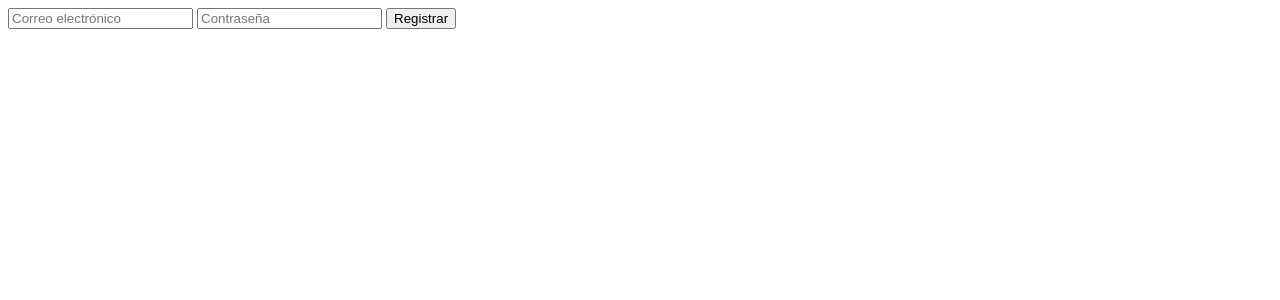
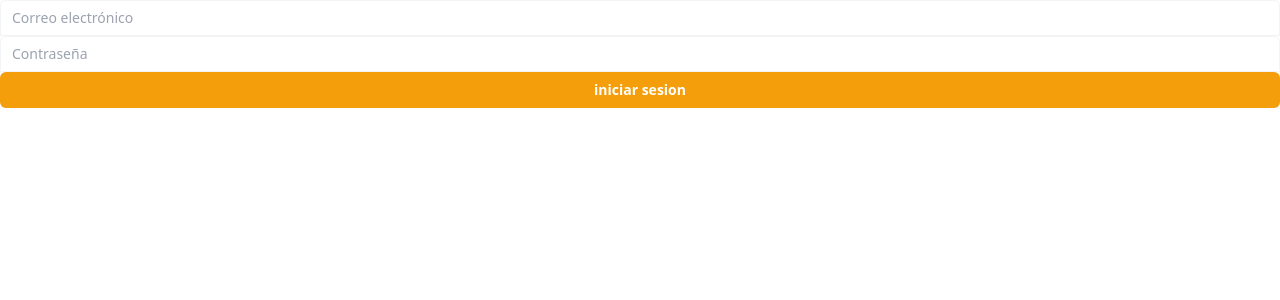
Before and after one commit to Franco-Marchese/pucara-web, a Django app: page / in a window 1280 px wide. Shown: the top 300 px of the page. Run offline with Django 4.2, Linux system fonts and the light colour scheme; some libraries are stand-ins or nearby versions.

Commit message:
creando el html de inicio de sesion

```diff
--- a/appUsuarios/templates/login.html
+++ b/appUsuarios/templates/login.html
@@ -1,24 +1,15 @@
+{% extends 'usuario-base.html' %}
+{% load static %}
+
+{% block sesion %}
 <form action="." method="POST">
     {% csrf_token %}
-    <input
-    required
-    name="email"
-    type="email"
-    autocomplete="email"
-    placeholder="Correo electrónico"
-    class="relative block w-full rounded-t-md border-0 py-1.5 text-gray-900 ring-1 ring-inset ring-gray-100 placeholder:text-gray-400 focus:z-10 focus:ring-2 focus:ring-inset focus:ring-orange-600 sm:text-sm sm:leading-6"
+    <input required name="email" type="email" autocomplete="email" placeholder="Correo electrónico" class="relative block w-full rounded-t-md border-0 py-1.5 text-gray-900 ring-1 ring-inset ring-gray-100 placeholder:text-gray-400 focus:z-10 focus:ring-2 focus:ring-inset focus:ring-orange-600 sm:text-sm sm:leading-6"
     >
-    <input
-    required
-    name="contraseña"
-    type="password"
-    placeholder="Contraseña"
-    class="relative block w-full rounded-t-md border-0 py-1.5 text-gray-900 ring-1 ring-inset ring-gray-100 placeholder:text-gray-400 focus:z-10 focus:ring-2 focus:ring-inset focus:ring-orange-600 sm:text-sm sm:leading-6"
-    >
+    <input required name="contraseña" type="password" placeholder="Contraseña" class="relative block w-full rounded-t-md border-0 py-1.5 text-gray-900 ring-1 ring-inset ring-gray-100 placeholder:text-gray-400 focus:z-10 focus:ring-2 focus:ring-inset focus:ring-orange-600 sm:text-sm sm:leading-6">
 
-    <button
-    type="submit"
-    class="flex w-full justify-center rounded-md bg-orange-600 px-3 py-1.5 text-sm font-semibold leading-6 text-white hover:bg-orange-500 focus-visible:outline focus-visible:outline-2 focus-visible:outline-offset-2 focus-visible:outline-orange-600">
-        Registrar
+    <button type="submit" class="flex w-full justify-center rounded-md bg-amber-500 px-3 py-1.5 text-sm font-semibold leading-6 text-white hover:bg-amber-500 focus-visible:outline focus-visible:outline-2 focus-visible:outline-offset-2 focus-visible:outline-orange-600">
+        iniciar sesion
     </button>
 </form>
+{% endblock %}
--- a/appUsuarios/templates/registro.html
+++ b/appUsuarios/templates/registro.html
@@ -1,3 +1,7 @@
+{% extends 'usuario-base.html' %}
+{% load static %}
+
+{% block registros_usuarios %}
 <form action="." method="POST">
     {% csrf_token %}
     <input
@@ -36,3 +40,4 @@
         Registrar
     </button>
 </form>
+{% endblock %}
--- /dev/null
+++ b/appUsuarios/templates/usuario-base.html
@@ -0,0 +1,34 @@
+{% load static %}
+{% load static tailwind_tags %}
+
+<html class="scroll-smooth scroll-pt-12">
+  <head>
+      <meta charset="utf-8">
+      <meta http-equiv="X-UA-Compatible" content="IE=edge">
+      <meta name="description" content="">
+      <meta name="viewport" content="width=device-width, initial-scale=1">
+      <title>PUCARA</title>
+      {% tailwind_css %}
+  </head>
+  <nav>
+
+  </nav>
+  <body>
+    <div class="col-start-2 col-span-4">
+            <!-- inicio de sesion -->
+            {% block sesion %}
+            {% endblock %}
+
+            <!-- Registros de usuarios -->
+            {% block registros_usuarios %}
+            {% endblock %}
+
+            <!-- Dashboard usuarios -->
+            {% block usuarios %}
+            {% endblock %}
+    </div>
+  </body>
+  <footer>
+    <!--link de redes de sociales-->
+  </footer>
+</html>
--- a/appUsuarios/templates/usuarios.html
+++ b/appUsuarios/templates/usuarios.html
@@ -1,3 +1,7 @@
+{% extends 'usuario-base.html' %}
+{% load static %}
+
+{% block usuarios %}
 <ul>
     {% for e in usuarios %}
     <div>
@@ -10,3 +14,4 @@
     </div>
     {% endfor %}
 </ul>
+{% endblock %}
--- a/pucaraweb/settings.py
+++ b/pucaraweb/settings.py
@@ -88,7 +88,7 @@ DATABASES = {
         'ENGINE': 'django.db.backends.mysql',
         'NAME': 'pucara',
         'USER': 'root',
-        'PASSWORD': 'ottotorapilontai',
+        'PASSWORD': 'matiloko16',
         'HOST': 'localhost',
         'PORT': '',
     }
--- a/theme/static/css/dist/styles.css
+++ b/theme/static/css/dist/styles.css
@@ -722,12 +722,52 @@ select {
   }
 }
 
+.sr-only {
+  position: absolute;
+  width: 1px;
+  height: 1px;
+  padding: 0;
+  margin: -1px;
+  overflow: hidden;
+  clip: rect(0, 0, 0, 0);
+  white-space: nowrap;
+  border-width: 0;
+}
+
+.visible {
+  visibility: visible;
+}
+
+.collapse {
+  visibility: collapse;
+}
+
 .static {
   position: static;
 }
 
+.fixed {
+  position: fixed;
+}
+
+.absolute {
+  position: absolute;
+}
+
 .relative {
   position: relative;
+}
+
+.sticky {
+  position: sticky;
+}
+
+.col-span-4 {
+  grid-column: span 4 / span 4;
+}
+
+.col-start-2 {
+  grid-column-start: 2;
 }
 
 .mx-auto {
@@ -743,12 +783,44 @@ select {
   display: flex;
 }
 
+.table {
+  display: table;
+}
+
+.grid {
+  display: grid;
+}
+
+.contents {
+  display: contents;
+}
+
+.hidden {
+  display: none;
+}
+
 .h-screen {
   height: 100vh;
 }
 
 .w-full {
   width: 100%;
+}
+
+.border-collapse {
+  border-collapse: collapse;
+}
+
+.transform {
+  transform: translate(var(--tw-translate-x), var(--tw-translate-y)) rotate(var(--tw-rotate)) skewX(var(--tw-skew-x)) skewY(var(--tw-skew-y)) scaleX(var(--tw-scale-x)) scaleY(var(--tw-scale-y));
+}
+
+.scroll-pt-12 {
+  scroll-padding-top: 3rem;
+}
+
+.content-start {
+  align-content: flex-start;
 }
 
 .items-center {
@@ -759,6 +831,10 @@ select {
   justify-content: center;
 }
 
+.scroll-smooth {
+  scroll-behavior: smooth;
+}
+
 .rounded-md {
   border-radius: 0.375rem;
 }
@@ -766,6 +842,10 @@ select {
 .rounded-t-md {
   border-top-left-radius: 0.375rem;
   border-top-right-radius: 0.375rem;
+}
+
+.border {
+  border-width: 1px;
 }
 
 .border-0 {
@@ -780,6 +860,11 @@ select {
 .bg-orange-600 {
   --tw-bg-opacity: 1;
   background-color: rgb(234 88 12 / var(--tw-bg-opacity));
+}
+
+.bg-amber-500 {
+  --tw-bg-opacity: 1;
+  background-color: rgb(245 158 11 / var(--tw-bg-opacity));
 }
 
 .px-3 {
@@ -852,6 +937,14 @@ select {
   --tw-ring-color: rgb(243 244 246 / var(--tw-ring-opacity));
 }
 
+.filter {
+  filter: var(--tw-blur) var(--tw-brightness) var(--tw-contrast) var(--tw-grayscale) var(--tw-hue-rotate) var(--tw-invert) var(--tw-saturate) var(--tw-sepia) var(--tw-drop-shadow);
+}
+
+.ease-in-out {
+  transition-timing-function: cubic-bezier(0.4, 0, 0.2, 1);
+}
+
 .placeholder\:text-gray-400::-moz-placeholder {
   --tw-text-opacity: 1;
   color: rgb(156 163 175 / var(--tw-text-opacity));
@@ -865,6 +958,11 @@ select {
 .hover\:bg-orange-500:hover {
   --tw-bg-opacity: 1;
   background-color: rgb(249 115 22 / var(--tw-bg-opacity));
+}
+
+.hover\:bg-amber-500:hover {
+  --tw-bg-opacity: 1;
+  background-color: rgb(245 158 11 / var(--tw-bg-opacity));
 }
 
 .focus\:z-10:focus {
```
